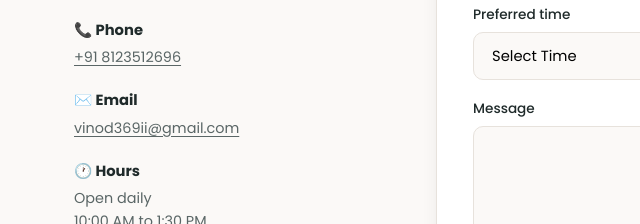
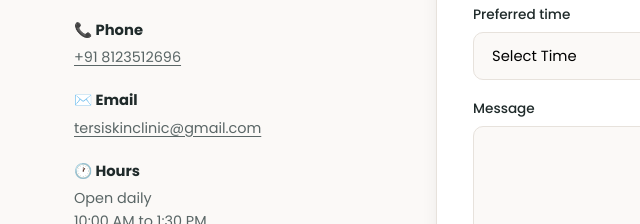
Before and after one commit to srashmi032/dermatologist-portfolio, a plain HTML site: page index.html in a window 1280 px wide. Shown: the part 8656-8880 px from the top of the page, 0-640 px from the left. Drawn offline with nearby package versions, Linux system fonts and the light colour scheme.

Commit message:
[clinic][website] clinic email

```diff
--- a/index.html
+++ b/index.html
@@ -459,7 +459,7 @@ I’m very happy with the results and would definitely recommend Tersi Clinic to
       <div class="contact-details">
         <div><strong>📍 Clinic</strong><span><a href="https://www.google.com/maps/search/?api=1&amp;query=+Tersi+Clinic+-+Skin,+Hair+%26+Laser,+near+shiv+sena+branch,+opposite+to+90's+cake+shop,+Ishwarnagar,+Bhola+Nagar,+Kalwa,+Navi+Mumbai,+Maharashtra+400708" target="_blank" rel="noopener">Tersi Clinic, Navi Mumbai, Maharashtra</a></span></div>
         <div><strong>📞 Phone</strong><span><a href="tel:+918123512696">+91 8123512696</a></span></div>
-        <div><strong>✉️ Email</strong><span><a href="mailto:vinod369ii@gmail.com">vinod369ii@gmail.com</a></span></div>
+        <div><strong>✉️ Email</strong><span><a href="mailto:tersiskinclinic@gmail.com">tersiskinclinic@gmail.com</a></span></div>
         <div><strong>🕐 Hours</strong><span>Open daily<br>10:00 AM to 1:30 PM<br>6:00 PM to 10:30 PM</span></div>
       </div>
       <div class="contact-actions">
```
